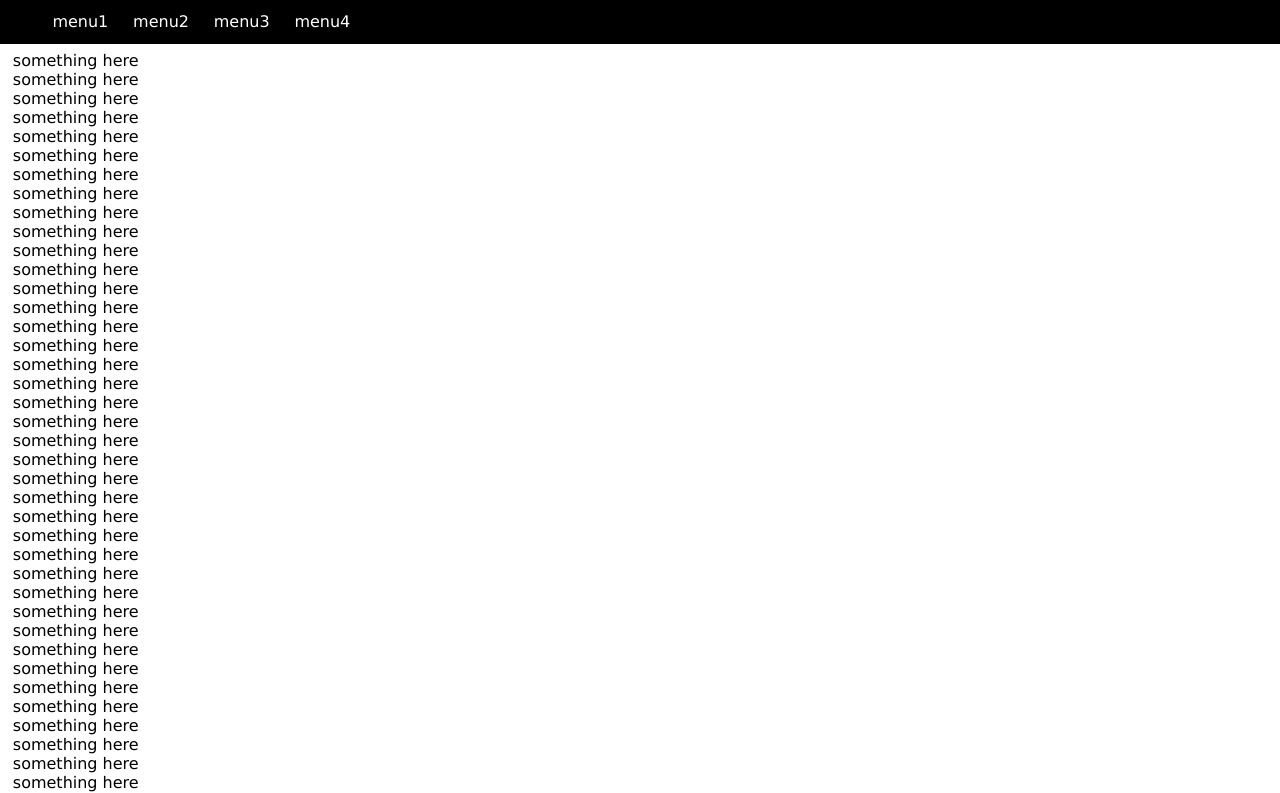
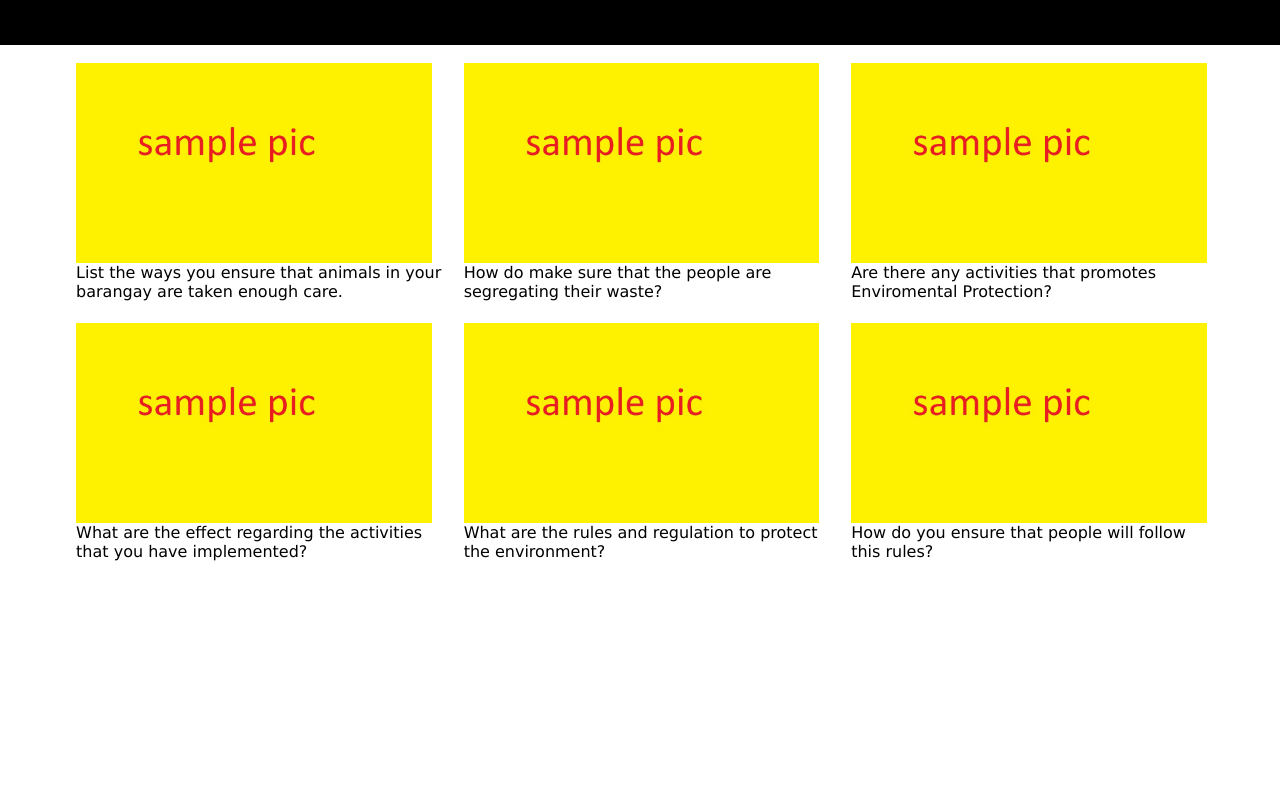
Before and after one commit to 2163903/Webtech-Group1, a website: page EnvironmentalProtection/public_html/index.html in a window 1280 px wide. Shown: the top 793 px of the page. Drawn offline with Linux system fonts and the light colour scheme.

Commit message:
Website format

```diff
--- a/EnvironmentalProtection/public_html/index.html
+++ b/EnvironmentalProtection/public_html/index.html
@@ -1,79 +1,37 @@
+<!DOCTYPE html>
 <html>
     <head>
-        <title>Barangay</title>
+        <title>Environmental Protection</title>
         <meta charset="UTF-8">
         <meta name="viewport" content="width=device-width, initial-scale=1.0">
         <link href="style1.css" rel="stylesheet" type="text/css"/>
     </head>
     <body>
-        <ul id="header">
-            <li>menu1</li>
-            <li>menu2</li>
-            <li>menu3</li>
-            <li>menu4</li>
-        </ul>
+        <header>
+            <nav>
+                <a href="index.html" id="menu">Home</a>
+                <a href="" id="menu">Contact Us</a>
+                <a href="" id="menu">About</a>
+                <a href="" id="menu">FAQ</a>
+                <a href="" id="menu">Donate</a>
+                <!--<img src="images/sample_pic.jpg" alt="sample pic" id="logo">-->
+            </nav>
+        </header>
         <div id="content">
-            something here<br>
-            something here<br>
-            something here<br>
-            something here<br>
-            something here<br>
-            something here<br>
-            something here<br>
-            something here<br>
-            something here<br>
-            something here<br>
-            something here<br>
-            something here<br>
-            something here<br>
-            something here<br>
-            something here<br>
-            something here<br>
-            something here<br>
-            something here<br>
-            something here<br>
-            something here<br>
-            something here<br>
-            something here<br>
-            something here<br>
-            something here<br>
-            something here<br>
-            something here<br>
-            something here<br>
-            something here<br>
-            something here<br>
-            something here<br>
-            something here<br>
-            something here<br>
-            something here<br>
-            something here<br>
-            something here<br>
-            something here<br>
-            something here<br>
-            something here<br>
-            something here<br>
-            something here<br>
-            something here<br>
-            something here<br>
-            something here<br>
-            something here<br>
-            something here<br>
-            something here<br>
-            something here<br>
-            something here<br>
-            something here<br>
-            something here<br>
-            something here<br>
-            something here<br>
-            something here<br>
-            something here<br>
-            something here<br>
-            something here<br>
-            something here<br>
-            something here<br>
-            something here<br>
-            something here<br>
-            something here<br>
+            <center>
+                <table>
+                    <tr>
+                        <td><a href="Q1.html"><img src="images/sample_pic.jpg" alt="sample pic">List the ways you ensure that animals in your barangay are taken enough care.</a></td>
+                        <td><a href=""><img src="images/sample_pic.jpg" alt="sample pic">How do make sure that the people are segregating their waste?</a></td>
+                        <td><a href=""><img src="images/sample_pic.jpg" alt="sample pic">Are there any activities that promotes Enviromental Protection?</a></td>
+                    </tr>
+                    <tr>
+                        <td><a href=""><img src="images/sample_pic.jpg" alt="sample pic">What are the effect regarding the activities that you have implemented?</a></td>
+                        <td><a href=""><img src="images/sample_pic.jpg" alt="sample pic">What are the rules and regulation to protect the environment?</a></td>
+                        <td><a href=""><img src="images/sample_pic.jpg" alt="sample pic">How do you ensure that people will follow this rules?</a></td>
+                    </tr>
+                </table>
+            </center>
         </div>
     </body>
 </html>
--- a/EnvironmentalProtection/public_html/style1.css
+++ b/EnvironmentalProtection/public_html/style1.css
@@ -4,13 +4,12 @@ body {
     font-family: verdana;
 }
 
-#header {
-    margin: 0;
+header {
+    padding: 1%;
     position: fixed;
     background-color: rgba(0,0,0,0.5);
     left: 0;
     right: 0;
-    color: white;
     transition: 1s;
 }
 
@@ -19,19 +18,41 @@ body {
     padding-left: 1%;
 }
 
-#header:hover {
+header:hover {
     background-color: rgba(0,0,0,1);
     transition: 1s;
 }
 
-li {
-    list-style-type: none;
-    float: left;
+#menu {
     padding: 1%;
-    trasition: 1s;
+    transition: 1s;
 }
 
-li:hover {
-    background-color: red;
+#menu:hover {
+    background-color: #990033;
     transition: 1s;
 }
+
+img:not(#logo) {
+    height: 200px;
+    float: left;
+    padding-right: 10px;
+}
+
+#logo {
+    height: 2%;
+    float: left;
+}
+
+a:not(#menu-element) {
+    text-decoration: none;
+    color: black;
+}
+
+td {
+    padding: 10px;
+}
+
+table {
+    width: 50%;
+}
--- a/EnvironmentalProtection/public_html/style2.css
+++ b/EnvironmentalProtection/public_html/style2.css
@@ -3,24 +3,3 @@ body {
     padding: 0;
     font-family: verdana;
 }
-
-ul {
-    padding: 1%;
-    margin: 0;
-    list-style-type: none;
-    position: fixed;
-    background-color: rgba(0,0,0,1);
-    top: 0;
-    bottom: 0;
-    color: white;
-}
-
-li {
-    padding: 5%;
-    transition: 1s;
-}
-
-li:hover {
-    background-color: red;
-    transition: 1s;
-}
```
Also changed, not shown: EnvironmentalProtection/public_html/Q1.html (added, +26 -0 lines), EnvironmentalProtection/public_html/images/sample_pic.jpg (added), 1 other file.
